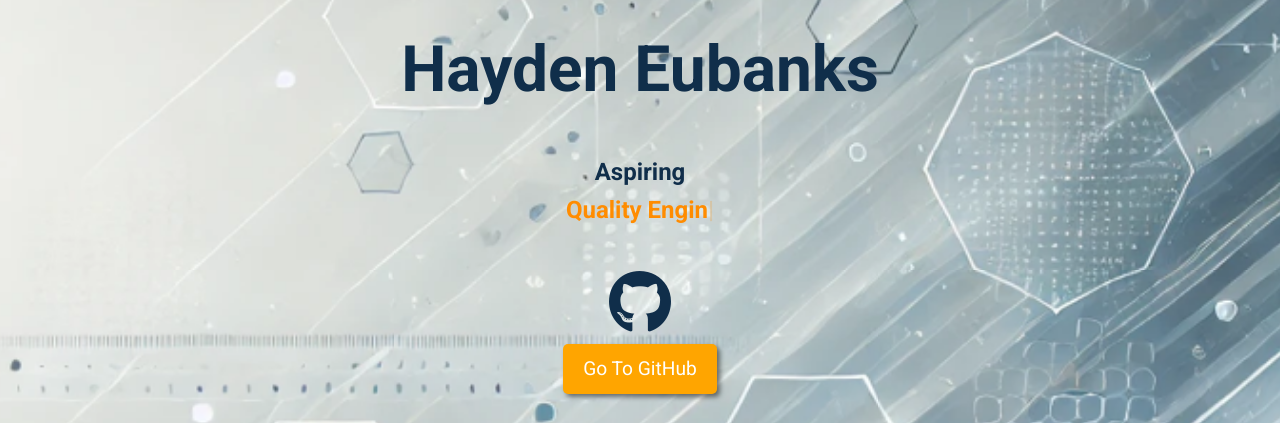
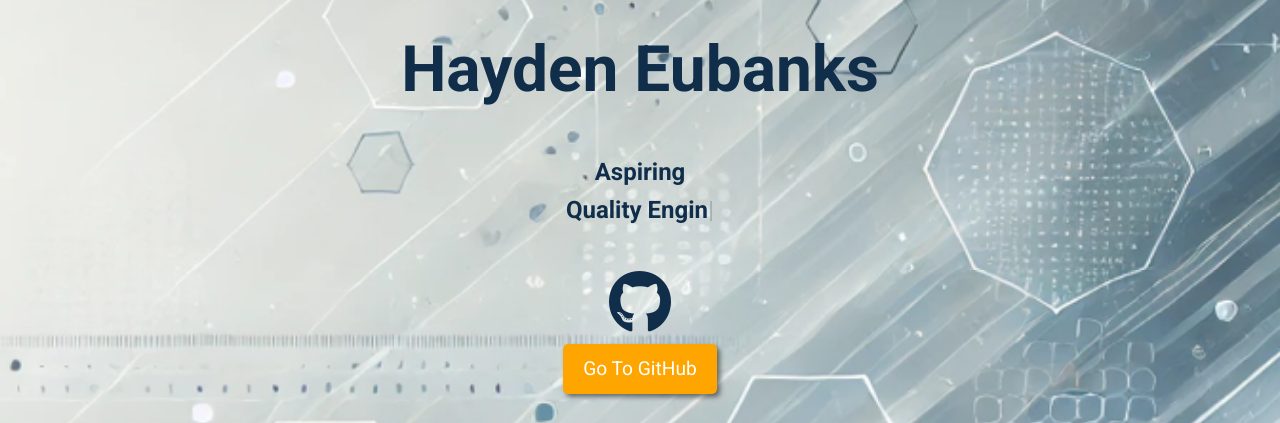
Before and after one commit to haydenubanx/portfolio_website, a PHP site: page / in a window 1280 px wide. Shown: the part 231-654 px from the top of the page. Run offline with PHP 8.4, Linux system fonts and the light colour scheme; the visitor is signed in with stand-in values (Sample User, id 1); data that the repository does not hold is empty; some libraries are stand-ins or nearby versions.

Commit message:
Changed animation text color

```diff
--- a/HTMLStructure/includes/Home.php
+++ b/HTMLStructure/includes/Home.php
@@ -227,12 +227,12 @@
         }
 
         .text-to-type {
-            color: #ff8c00;
+            color: #102e4a;
         }
 
         .cursor {
             font-size: 1em;
-            color: #ff8c00;
+            color: #102e4a;
             animation: blink 1s linear infinite;
         }
 
```
